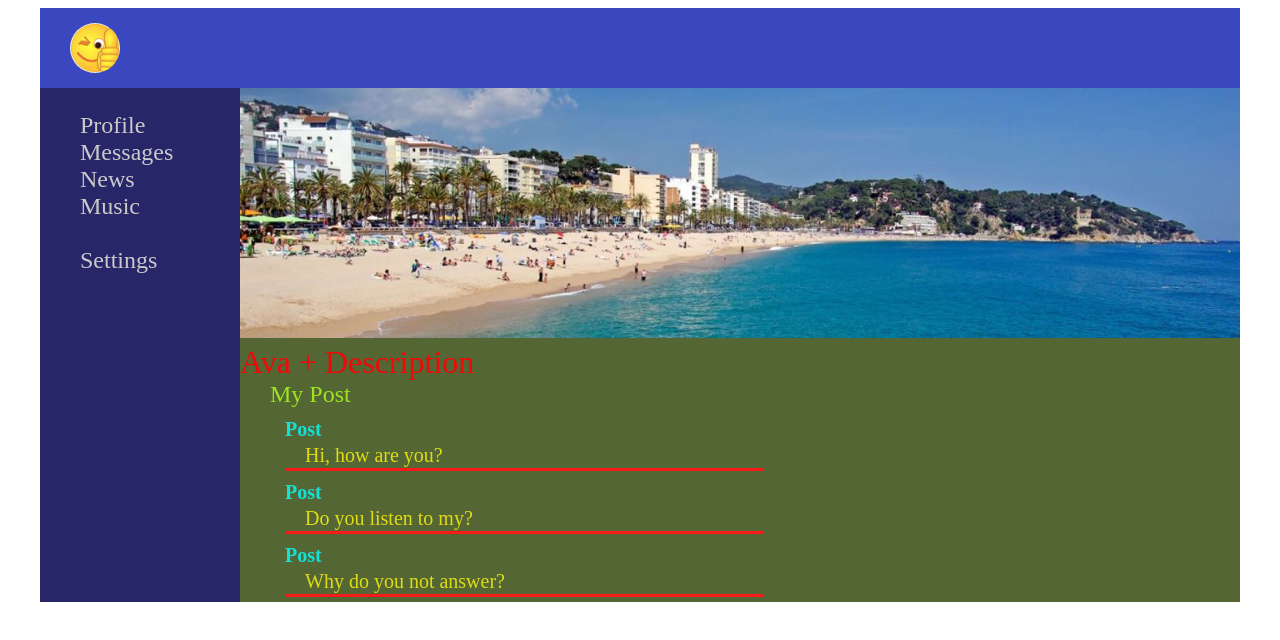
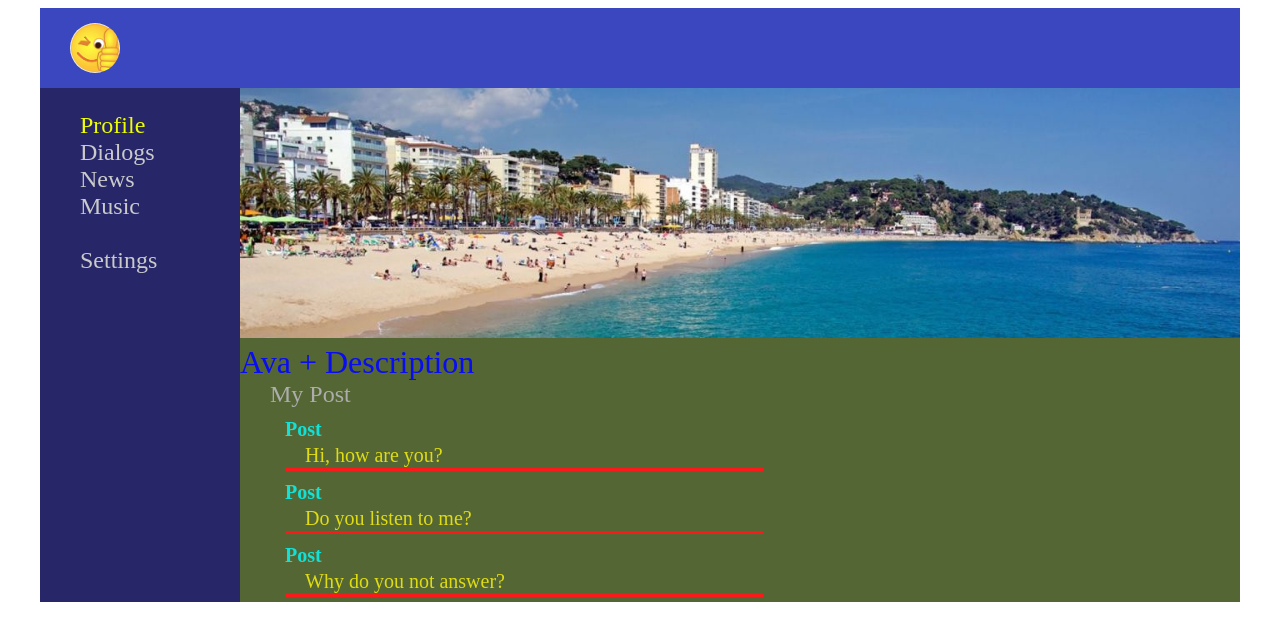
Before and after one commit to alexeyk500/Social_Nework_from_React, a React (Create React App) app: page / in a window 1280 px wide. Shown: the top 640 px of the page. Built offline with nearby package versions, Linux system fonts and the light colour scheme.

Commit message:
dialogs done

```diff
--- a/src/App.css
+++ b/src/App.css
@@ -11,3 +11,8 @@
   grid-template-columns: 2fr 10fr;
   color: #CACACA
 }
+
+.app-wrapper-content {
+  grid-area: c;
+  background-color: rgb(84, 102, 52);
+}
--- a/src/App.js
+++ b/src/App.js
@@ -2,6 +2,7 @@ import React   from 'react';
 import Header  from './components/Header/Header';
 import Nav     from './components/Nav/Nav';
 import Content from './components/Content/Content';
+import Dialogs from './components/Dialogs/Dialogs'
 import './App.css';
 
 const App = () =>{
@@ -9,7 +10,10 @@ const App = () =>{
     <div className='app-wrapper'>
       <Header />
       <Nav />
-      <Content />
+      <div className='app-wrapper-content'>
+        <Content />
+        {/* <Dialogs /> */}
+      </div>
     </div>
   )
 }
--- a/src/components/Content/Content.jsx
+++ b/src/components/Content/Content.jsx
@@ -14,7 +14,7 @@ const Content = () => {
       <ProFile />
       <MyPost />
       <Post message ='Hi, how are you?' />
-      <Post message ='Do you listen to my?'/>
+      <Post message ='Do you listen to me?'/>
       <Post message ='Why do you not answer?'/>
     </div>
   )
--- a/src/components/Content/Content.module.css
+++ b/src/components/Content/Content.module.css
@@ -1,8 +1,3 @@
-.content {
-  grid-area: c;
-  background-color: rgb(84, 102, 52);
-}
-
 .content img {
   max-width: 1000px;
 }
--- a/src/components/Content/MyPost/MyPost.jsx
+++ b/src/components/Content/MyPost/MyPost.jsx
@@ -3,7 +3,7 @@ import classes from './MyPost.module.css';
 
 const MyPost = () => {
   return (
-    <div className={classes.header}>
+    <div className={classes.header + ' ' + classes.dialogsContainer}>
         My Post
     </div>
   )
--- a/src/components/Content/MyPost/MyPost.module.css
+++ b/src/components/Content/MyPost/MyPost.module.css
@@ -1,4 +1,4 @@
 .header {
   padding-left: 30px;
-  color: rgb(159, 228, 32)
+  color: rgb(173, 173, 173)
 }
--- a/src/components/Content/ProFile/ProFile.module.css
+++ b/src/components/Content/ProFile/ProFile.module.css
@@ -1,4 +1,4 @@
 .header {
   font-size: 32px;
-  color: rgb(243, 8, 8);
+  color: rgb(8, 12, 243);
 }
--- /dev/null
+++ b/src/components/Dialogs/Dialogs.jsx
@@ -0,0 +1,14 @@
+import React from 'react';
+import classes from './Dialogs.module.css'
+
+const Dialogs = (props) => {
+  return (
+    < div className={classes.dialogsContainer}>
+      <div className={classes.dialogsHeader }>
+        Dialogs
+      </div>
+    </div>
+  )
+}
+
+export default Dialogs;
--- /dev/null
+++ b/src/components/Dialogs/Dialogs.module.css
@@ -0,0 +1,9 @@
+.dialogsContainer {
+  height: 100%;
+  padding-left: 20px;
+  background-color: rgb(214, 212, 212);
+}
+.dialogsHeader {
+  font-size: 38px;
+  color: #0000f7;
+}
--- a/src/components/Nav/Nav.jsx
+++ b/src/components/Nav/Nav.jsx
@@ -6,10 +6,10 @@ const Nav = () => {
     <nav className={classes.nav}>
       <ul className={classes.navList}>
         <li>
-          <a className={classes.navLink} href="#">Profile</a>
+          <a className={`${classes.navLink} ${classes.active}`} href="#">Profile</a>
         </li>
         <li>
-          <a className={classes.navLink} href="#">Messages</a>
+          <a className={classes.navLink} href="#">Dialogs</a>
         </li>
         <li>
           <a className={classes.navLink} href="#">News</a>
--- a/src/components/Nav/Nav.module.css
+++ b/src/components/Nav/Nav.module.css
@@ -11,3 +11,11 @@
   text-decoration: none;
   color: #CACACA
 }
+
+.navLink.active {
+  color: #eeff00
+}
+
+.navLink:active {
+  color: #eeff00
+}
```
